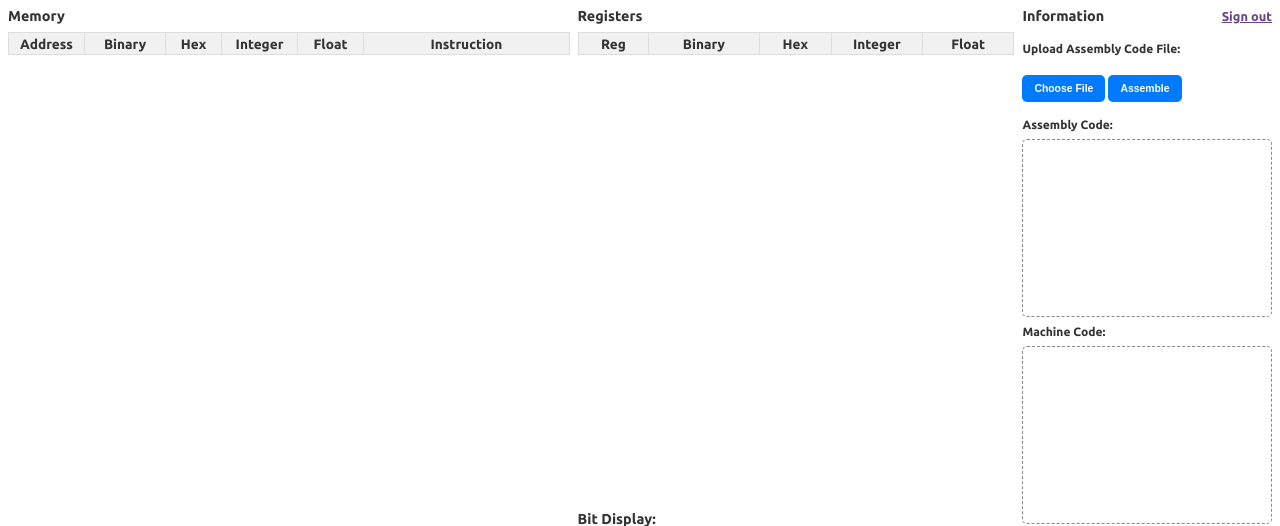
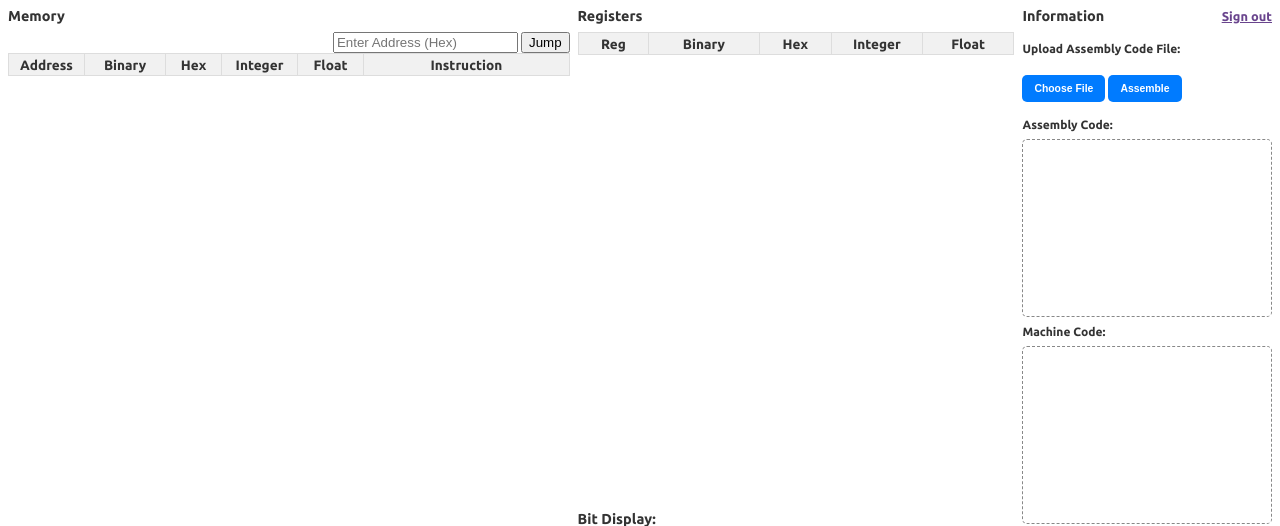
Before and after one commit to Mya2328/BrookshearMachine2024, a Django app: template vm/vmapp/templates/index.html in a window 1280 px wide. Shown: the top 526 px of the page. Run offline with Django 3.2, Linux system fonts and the light colour scheme; the template is opened without the code that fills it, so the values that code supplies are empty.

Commit message:
changes css, js

```diff
--- a/vm/vm/settings.py
+++ b/vm/vm/settings.py
@@ -25,8 +25,8 @@ SECRET_KEY = 'django-insecure-8-x(jvx8p!_hj(nd*(u^k=nqpdgoa-+ycz1_5et05nnpp%lm9+
 # SECURITY WARNING: don't run with debug turned on in production!
 DEBUG = True
 
-# ALLOWED_HOSTS = ['3.94.12.187', 'ec2-3-94-12-187.compute-1.amazonaws.com', 'localhost']
-ALLOWED_HOSTS = []
+ALLOWED_HOSTS = ['3.94.12.187', 'ec2-3-94-12-187.compute-1.amazonaws.com', 'localhost']
+# ALLOWED_HOSTS = []
 # Application definition
 
 INSTALLED_APPS = [
--- a/vm/vmapp/static/styles.css
+++ b/vm/vmapp/static/styles.css
@@ -253,7 +253,7 @@ input[type="text"].narrow-input {
   text-align: right;
 }
 #display-canvas {
-  aspect-ratio: 0.3/0.1;
+  aspect-ratio: 0.03/0.01;
   display: block;
   width: 100%;
 }
--- a/vm/vmapp/templates/index.html
+++ b/vm/vmapp/templates/index.html
@@ -19,6 +19,11 @@
 <section class="container">
     <div class="memory">
         <h2>Memory</h2>
+        <!-- New Jump to Cell input and button -->
+        <div align = "right">
+            <input type="text" id="jump-address" placeholder="Enter Address (Hex)" />
+            <button onclick="jumpToMemoryCell()">Jump</button>
+        </div>
         <table>
             <thead>
             <tr>
```
Also changed, not shown: vm/vmapp/static/scripts.js (+3 -4 lines), vm/vmapp/templates/register.html (renamed from vm/vmapp/templates/forgot_password.html).
